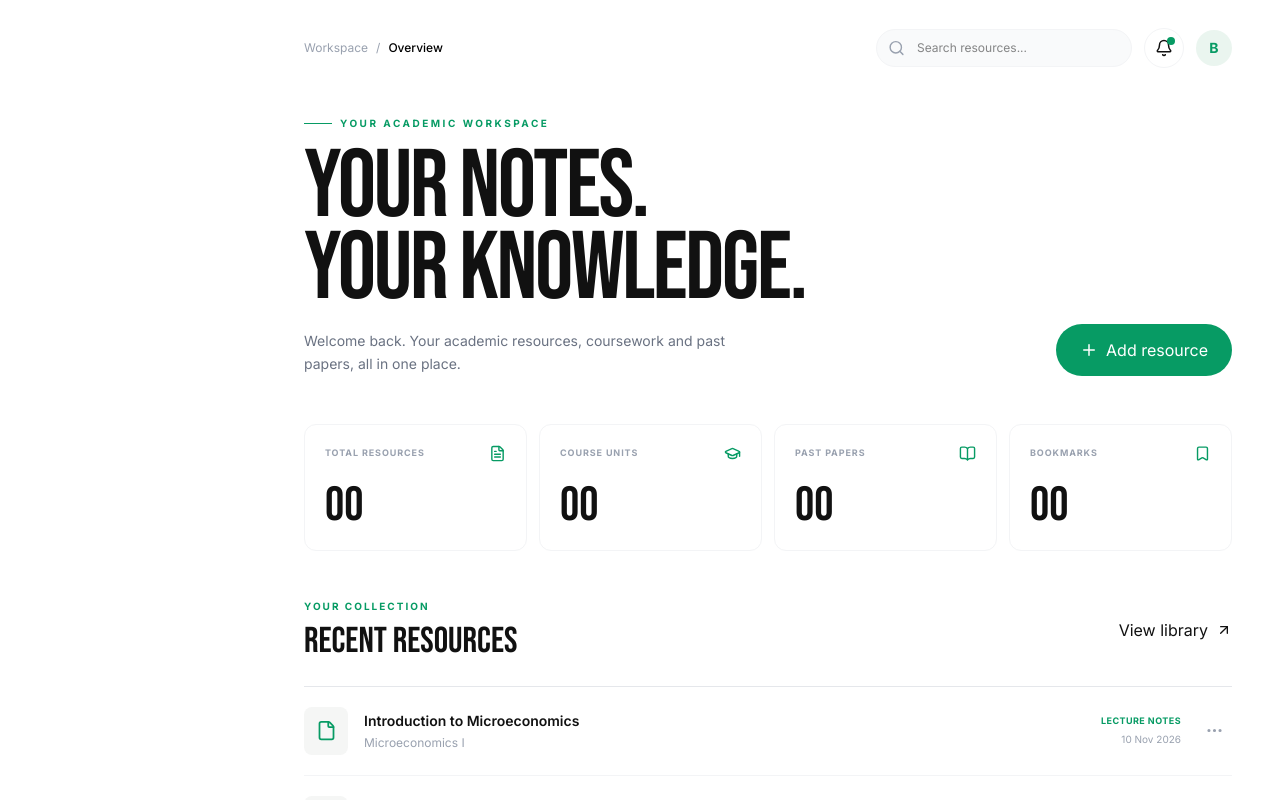
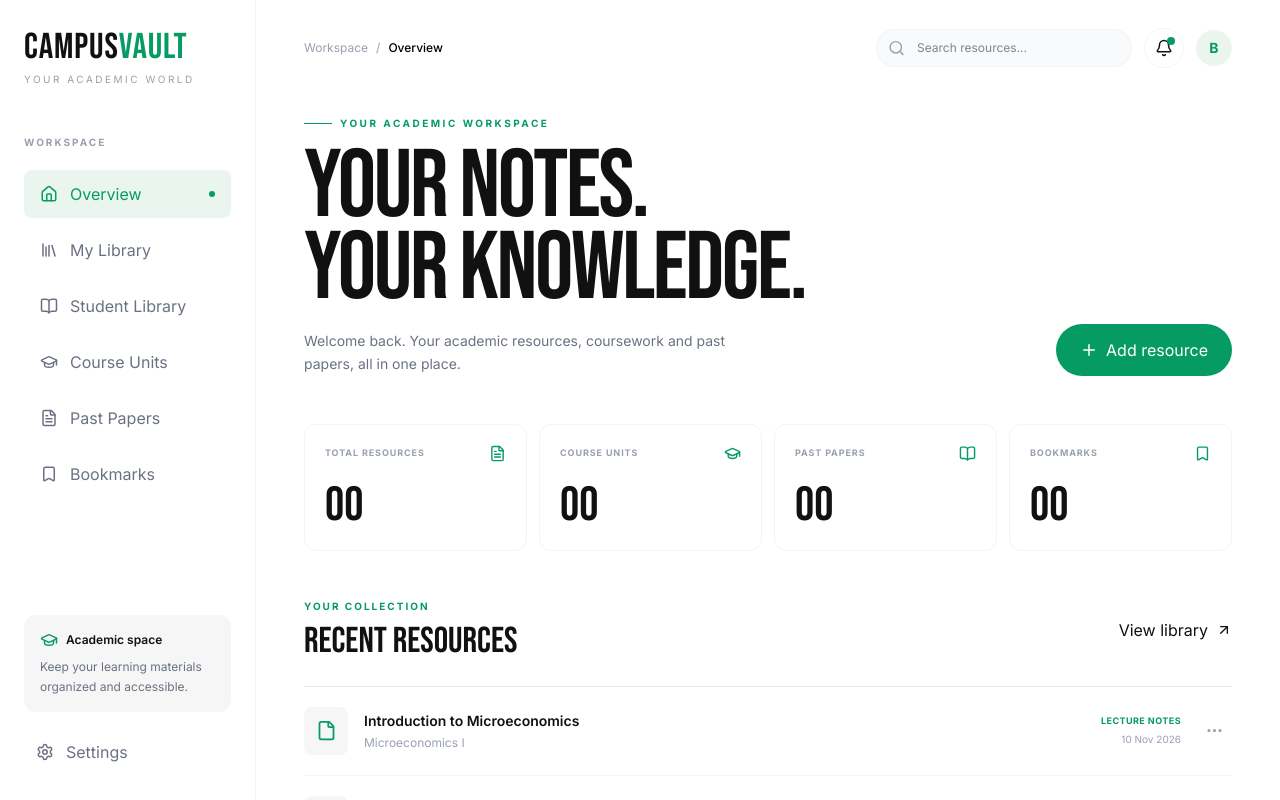
Before and after one commit to BRIAN-pixel275/Campusvault, a React (Vite) app: page / in a window 1280 px wide. Shown: the top 800 px of the page. Built offline with nearby package versions, Linux system fonts and the light colour scheme.

Commit message:
Add Sidebar component for improved navigation and mobile menu support

```diff
--- a/src/App.tsx
+++ b/src/App.tsx
@@ -1,12 +1,9 @@
 
 import { useRef, useState } from 'react'
 import {
-  Home,
-  Library,
   BookOpen,
   FileText,
   Bookmark,
-  Settings,
   Search,
   Bell,
   Plus,
@@ -20,6 +17,7 @@ import {
   File,
   CheckCircle2,
 } from 'lucide-react'
+import Sidebar from './components/layout/Sidebar'
 import { useEffect } from 'react'
 
 const resources = [
@@ -53,14 +51,7 @@ const resources = [
   },
 ]
 
-const navigation = [
-  { name: 'Overview', icon: Home },
-  { name: 'My Library', icon: Library },
-  { name: 'Student Library', icon: BookOpen },
-  { name: 'Course Units', icon: GraduationCap },
-  { name: 'Past Papers', icon: FileText },
-  { name: 'Bookmarks', icon: Bookmark },
-]
+
 
 
 
@@ -100,83 +91,14 @@ function App() {
       </header>
 
       <div className="flex min-h-screen">
+        {/* SIDEBAR COMPONENT */}
+<Sidebar
+  activeNav={activeNav}
+  setActiveNav={setActiveNav}
+  mobileMenu={mobileMenu}
+  setMobileMenu={setMobileMenu}
+/>
 
-        {/* SIDEBAR */}
-        {/* MOBILE BACKDROP */}
-{mobileMenu && (
-  <button
-    aria-label="Close navigation menu"
-    onClick={() => setMobileMenu(false)}
-    className="fixed inset-0 z-40 bg-black/30 backdrop-blur-[2px] lg:hidden"
-  />
-)}
-        <aside
-       className={`${
-  mobileMenu ? 'flex translate-x-0' : 'hidden -translate-x-full'
-} lg:flex flex-col w-[min(84vw,280px)] lg:w-64 shrink-0
-fixed lg:sticky top-0 left-0 h-screen z-50
-bg-white px-6 py-7 transition-transform duration-300`}
-        >
-          <div className="mb-12">
-            <h1 className="font-heading text-4xl tracking-wide">
-              CAMPUS<span className="text-vault-green">VAULT</span>
-            </h1>
-            <p className="text-[10px] tracking-[0.25em] text-gray-400 mt-1">
-              YOUR ACADEMIC WORLD
-            </p>
-          </div>
-
-          <p className="text-[10px] font-bold tracking-[0.2em] text-gray-400 mb-5">
-            WORKSPACE
-          </p>
-
-          <nav className="space-y-2">
-            {navigation.map((item) => {
-              const Icon = item.icon
-              const active = activeNav === item.name
-
-              return (
-                <button
-                  key={item.name}
-                  onClick={() => {
-                    setActiveNav(item.name)
-                    setMobileMenu(false)
-                  }}
-                  className={`w-full flex items-center gap-3 px-4 py-3 rounded-lg text-sm transition ${
-                    active
-                      ? 'bg-[#EAF5EF] text-vault-green font-semibold'
-                      : 'text-gray-500 hover:bg-gray-50 hover:text-black'
-                  }`}
-                >
-                  <Icon size={18} />
-                  {item.name}
-                  {active && (
-                    <span className="ml-auto w-1.5 h-1.5 rounded-full bg-vault-green" />
-                  )}
-                </button>
-              )
-            })}
-          </nav>
-
-          <div className="mt-auto">
-            <div className="bg-vault-muted rounded-xl p-4 mb-5">
-              <div className="flex items-center gap-2 mb-2">
-                <GraduationCap size={18} className="text-vault-green" />
-                <span className="text-xs font-semibold">
-                  Academic space
-                </span>
-              </div>
-              <p className="text-xs text-gray-500 leading-relaxed">
-                Keep your learning materials organized and accessible.
-              </p>
-            </div>
-
-            <button className="flex items-center gap-3 text-sm text-gray-500 px-3 py-2">
-              <Settings size={18} />
-              Settings
-            </button>
-          </div>
-        </aside>
 
         {/* MAIN CONTENT */}
         <main className="flex-1 min-w-0 px-5 sm:px-8 lg:px-12 py-7">
--- /dev/null
+++ b/src/components/layout/Sidebar.tsx
@@ -0,0 +1,131 @@
+
+import {
+  Home,
+  Library,
+  BookOpen,
+  FileText,
+  Bookmark,
+  Settings,
+  GraduationCap,
+} from 'lucide-react'
+
+interface SidebarProps {
+  activeNav: string
+  setActiveNav: (value: string) => void
+  mobileMenu: boolean
+  setMobileMenu: (value: boolean) => void
+}
+
+const navigation = [
+  { name: 'Overview', icon: Home },
+  { name: 'My Library', icon: Library },
+  { name: 'Student Library', icon: BookOpen },
+  { name: 'Course Units', icon: GraduationCap },
+  { name: 'Past Papers', icon: FileText },
+  { name: 'Bookmarks', icon: Bookmark },
+]
+
+function Sidebar({
+  activeNav,
+  setActiveNav,
+  mobileMenu,
+  setMobileMenu,
+}: SidebarProps) {
+  return (
+    <>
+      {/* Mobile backdrop */}
+      {mobileMenu && (
+        <button
+          aria-label="Close navigation menu"
+          onClick={() => setMobileMenu(false)}
+          className="fixed inset-0 z-40 bg-black/30 backdrop-blur-[2px] lg:hidden"
+        />
+      )}
+
+      {/* Sidebar */}
+      <aside
+        className={`${
+          mobileMenu
+            ? 'flex translate-x-0'
+            : 'hidden -translate-x-full'
+        } lg:flex lg:translate-x-0 flex-col w-[min(84vw,280px)] lg:w-64 shrink-0
+        fixed lg:sticky top-0 left-0 h-screen z-50
+        bg-white border-r border-gray-100 px-6 py-7
+        transition-transform duration-300`}
+      >
+        {/* Brand */}
+        <div className="mb-12">
+          <h1 className="font-heading text-4xl tracking-wide">
+            CAMPUS<span className="text-vault-green">VAULT</span>
+          </h1>
+
+          <p className="text-[10px] tracking-[0.25em] text-gray-400 mt-1">
+            YOUR ACADEMIC WORLD
+          </p>
+        </div>
+
+        {/* Navigation */}
+        <p className="text-[10px] font-bold tracking-[0.2em] text-gray-400 mb-5">
+          WORKSPACE
+        </p>
+
+        <nav className="space-y-2">
+          {navigation.map((item) => {
+            const Icon = item.icon
+            const active = activeNav === item.name
+
+            return (
+              <button
+                key={item.name}
+                onClick={() => {
+                  setActiveNav(item.name)
+                  setMobileMenu(false)
+                }}
+                className={`w-full flex items-center gap-3 px-4 py-3 rounded-lg text-sm transition ${
+                  active
+                    ? 'bg-[#EAF5EF] text-vault-green font-semibold'
+                    : 'text-gray-500 hover:bg-gray-50 hover:text-black'
+                }`}
+              >
+                <Icon size={18} />
+
+                {item.name}
+
+                {active && (
+                  <span className="ml-auto w-1.5 h-1.5 rounded-full bg-vault-green" />
+                )}
+              </button>
+            )
+          })}
+        </nav>
+
+        {/* Bottom section */}
+        <div className="mt-auto">
+          <div className="bg-vault-muted rounded-xl p-4 mb-5">
+            <div className="flex items-center gap-2 mb-2">
+              <GraduationCap
+                size={18}
+                className="text-vault-green"
+              />
+
+              <span className="text-xs font-semibold">
+                Academic space
+              </span>
+            </div>
+
+            <p className="text-xs text-gray-500 leading-relaxed">
+              Keep your learning materials organized and accessible.
+            </p>
+          </div>
+
+          <button className="flex items-center gap-3 text-sm text-gray-500 px-3 py-2">
+            <Settings size={18} />
+            Settings
+          </button>
+        </div>
+      </aside>
+    </>
+  )
+}
+
+export default Sidebar
```
